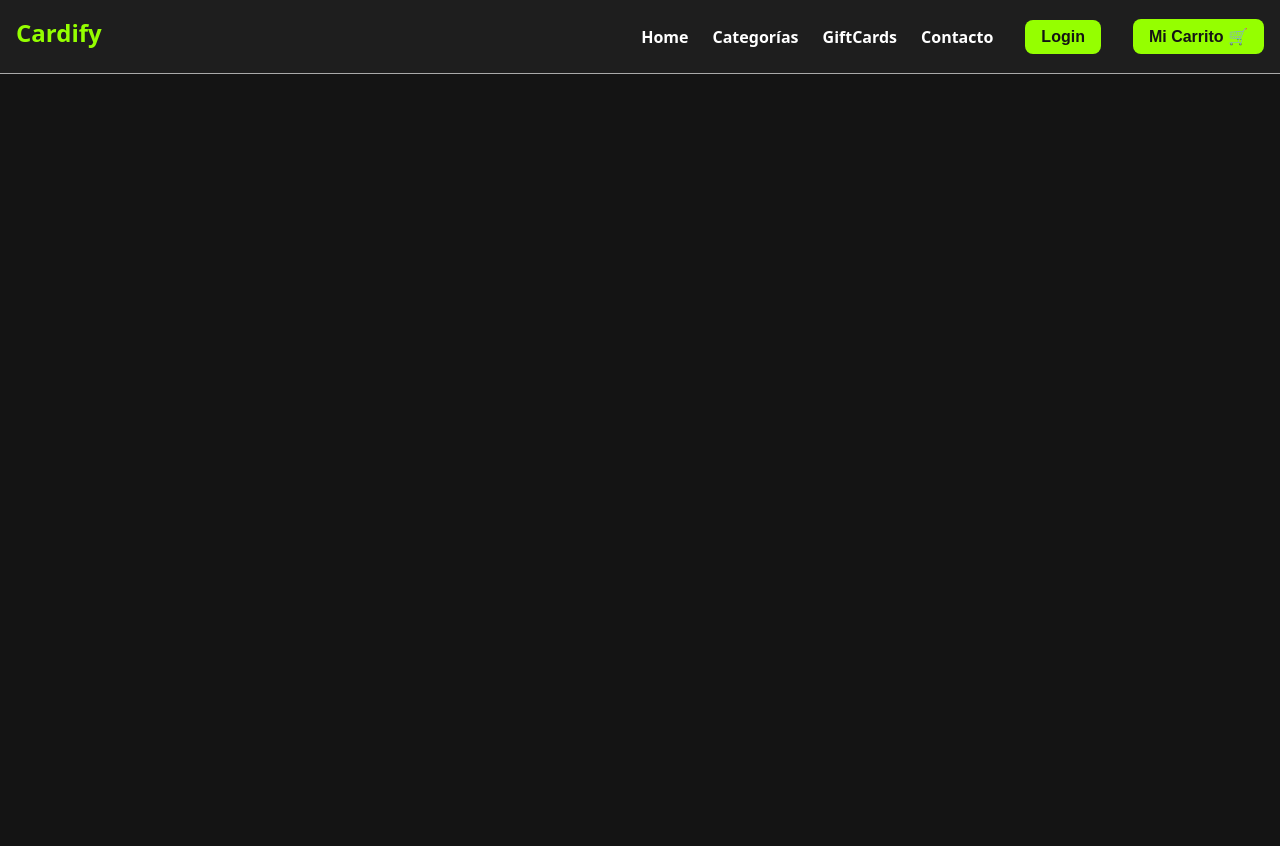
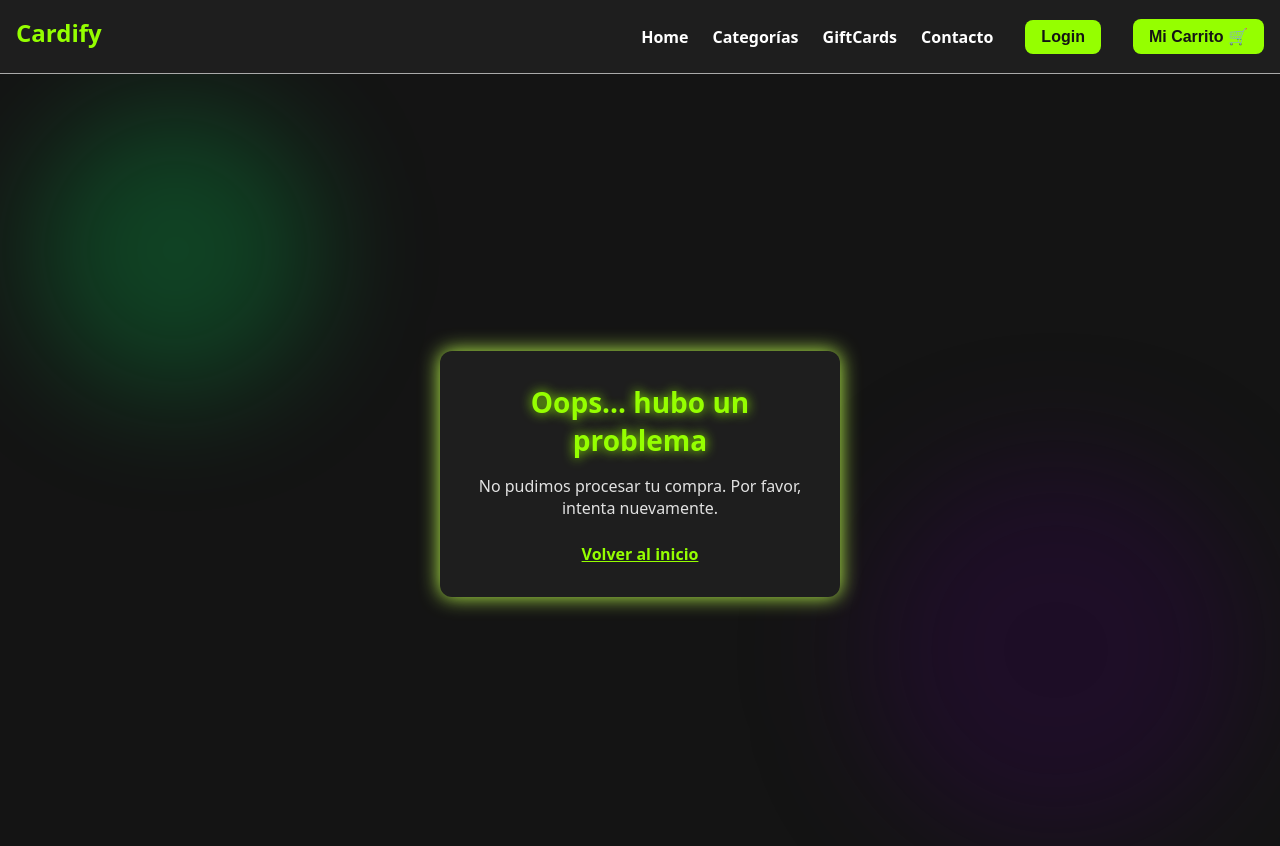
Before and after one commit to Gaby02000/Cardify-Frontend, a React (Vite) app: page /order-failed in a window 1280 px wide. Shown: the top 846 px of the page. Before the commit the page ends 800 px from the top, so only its background shows below. Built offline with nearby package versions, Linux system fonts and the light colour scheme; no server answers.

Commit message:
WIP login y register del usuario

```diff
--- a/src/App.tsx
+++ b/src/App.tsx
@@ -3,6 +3,8 @@ import { BrowserRouter as Router, Routes, Route, useLocation } from "react-route
 import Home from "./pages/Home";
 import Login from "./pages/Login";
 import Register from "./pages/Register";
+import ConfirmedOrder from "./pages/ConfirmedOrder";
+import FailedOrder from "./pages/FailedOrder";
 import Navbar from "./components/Navbar/Navbar";
 
 const AppWrapper = () => {
@@ -16,6 +18,8 @@ const AppWrapper = () => {
         <Route path="/" element={<Home />} />
         <Route path="/login" element={<Login />} />
         <Route path="/register" element={<Register />} />
+        <Route path="/order-confirmed" element={<ConfirmedOrder />} />
+        <Route path="/order-failed" element={<FailedOrder />} />
       </Routes>
     </>
   );
--- a/src/components/CheckoutButton.tsx
+++ b/src/components/CheckoutButton.tsx
@@ -27,12 +27,15 @@ const CheckoutButton = () => {
         body: JSON.stringify({}),
       });
 
-      if (!res.ok) throw new Error("Error al crear orden");
+      if (!res.ok) {
+        navigate("/order-failed");
+        return;
+      }
       //const order = await res.json();
 
-      alert("Orden creada exitosamente!");
+      //alert("Orden creada exitosamente!");
       //clearCart();
-      navigate("/orden-confirmada");
+      navigate("/order-confirmed");
     } catch (err) {
       console.error(err);
       alert("Error al procesar la orden");
--- a/src/context/UserContext.tsx
+++ b/src/context/UserContext.tsx
@@ -1,4 +1,5 @@
-import { createContext, useContext, useState, ReactNode } from "react";
+import { createContext, useContext, useState } from "react";
+import type { ReactNode } from "react";
 
 type User = {
   id: number;
--- a/src/hooks/useAuth.tsx
+++ b/src/hooks/useAuth.tsx
@@ -1,68 +1,35 @@
 // src/hooks/useAuth.ts
-import { useState, useEffect } from "react"
+import { useEffect } from "react";
+import { useUser } from "../context/UserContext";
+import axios from "axios";
 
-type User = {
-  id: number
-  name: string
-  email: string
-}
-
-type RegisterPayload = {
-  name: string
-  email: string
-  password: string
-}
+const apiUrl = import.meta.env.VITE_API_URL;
 
 export const useAuth = () => {
-  const [user, setUser] = useState<User | null>(null)
-  const [loading, setLoading] = useState(true)
+  const { user, setUser, logout } = useUser();
 
   useEffect(() => {
-    const storedUser = localStorage.getItem("user")
-    if (storedUser) {
-      setUser(JSON.parse(storedUser))
+    const fetchUser = async () => {
+      try {
+        const res = await axios.get(`${apiUrl}/user`, {
+          withCredentials: true,
+        });
+        setUser(res.data.user); // ✅ Extrae solo el objeto user
+      } catch (err) {
+        // Usuario no autenticado
+      }
+    };
+
+    if (!user) {
+      fetchUser();
     }
-    setLoading(false)
-  }, [])
+  }, []);
 
-  const login = async (email: string, password: string) => {
-    // Simulación de login (sin verificación real)
-    const storedUser = localStorage.getItem("registeredUser")
-    if (!storedUser) {
-      throw new Error("Usuario no registrado")
-    }
-
-    const parsed = JSON.parse(storedUser)
-    if (parsed.email === email && parsed.password === password) {
-      const loggedUser: User = { id: 1, name: parsed.name, email: parsed.email }
-      localStorage.setItem("user", JSON.stringify(loggedUser))
-      setUser(loggedUser)
-    } else {
-      throw new Error("Credenciales inválidas")
-    }
-  }
-
-  const register = async ({ name, email, password }: RegisterPayload) => {
-    const registeredUser = {
-      name,
-      email,
-      password,
-    }
-    // Simula guardar usuario (de forma insegura, solo para demo)
-    localStorage.setItem("registeredUser", JSON.stringify(registeredUser))
-  }
-
-  const logout = () => {
-    localStorage.removeItem("user")
-    setUser(null)
-  }
+  const isAuthenticated = !!user;
 
   return {
     user,
-    login,
-    register,
+    isAuthenticated,
     logout,
-    loading,
-    isAuthenticated: !!user,
-  }
-}
+  };
+};
--- a/src/pages/ConfirmedOrder.tsx
+++ b/src/pages/ConfirmedOrder.tsx
@@ -1,11 +1,84 @@
 // src/pages/ConfirmedOrder.tsx
+import React from "react";
+
 const ConfirmedOrder = () => {
-    return (
-      <div style={{ padding: "2rem", textAlign: "center" }}>
-        <h2>¡Gracias por tu compra!</h2>
-        <p>Tu orden ha sido procesada correctamente.</p>
+  return (
+    <main style={mainStyle}>
+      <div style={backgroundStyle1} />
+      <div style={backgroundStyle2} />
+
+      <div style={cardStyle}>
+        <h2 style={titleStyle}>¡Gracias por tu compra! 🎉</h2>
+        <p style={textStyle}>Tu orden fue procesada con éxito. En breve recibirás un email con los detalles.</p>
+        <a href="/" style={linkStyle}>Volver al inicio</a>
       </div>
-    );
-  };
+    </main>
+  );
+};
 
-  export default ConfirmedOrder;
+export default ConfirmedOrder;
+
+const mainStyle: React.CSSProperties = {
+  position: "relative",
+  minHeight: "100vh",
+  padding: "2rem",
+  display: "flex",
+  alignItems: "center",
+  justifyContent: "center",
+  backgroundColor: "var(--color-bg)",
+  overflow: "hidden",
+};
+
+const backgroundStyle1: React.CSSProperties = {
+  position: "absolute",
+  top: "2rem",
+  left: "2rem",
+  width: "18rem",
+  height: "18rem",
+  backgroundColor: "rgba(0, 255, 100, 0.2)",
+  borderRadius: "50%",
+  filter: "blur(60px)",
+  zIndex: 0,
+};
+
+const backgroundStyle2: React.CSSProperties = {
+  position: "absolute",
+  bottom: "2rem",
+  right: "2rem",
+  width: "24rem",
+  height: "24rem",
+  backgroundColor: "rgba(53,2,83,0.3)",
+  borderRadius: "50%",
+  filter: "blur(60px)",
+  zIndex: 0,
+};
+
+const cardStyle: React.CSSProperties = {
+  position: "relative",
+  zIndex: 1,
+  backgroundColor: "var(--color-surface)",
+  padding: "2rem",
+  borderRadius: "12px",
+  boxShadow: "var(--shadow-glow)",
+  width: "100%",
+  maxWidth: "400px",
+  textAlign: "center",
+};
+
+const titleStyle: React.CSSProperties = {
+  color: "var(--color-primary)",
+  marginBottom: "1rem",
+  fontSize: "1.75rem",
+  textShadow: "var(--shadow-primary)",
+};
+
+const textStyle: React.CSSProperties = {
+  color: "var(--color-text)",
+  marginBottom: "1.5rem",
+};
+
+const linkStyle: React.CSSProperties = {
+  color: "var(--color-primary)",
+  fontWeight: "bold",
+  textDecoration: "underline",
+};
--- /dev/null
+++ b/src/pages/FailedOrder.tsx
@@ -0,0 +1,85 @@
+// src/pages/FailedOrder.tsx
+import React from "react";
+
+const FailedOrder = () => {
+    return (
+      <main style={mainStyle}>
+        <div style={backgroundStyle1} />
+        <div style={backgroundStyle2} />
+
+        <div style={cardStyle}>
+          <h2 style={titleStyle}>Oops... hubo un problema</h2>
+          <p style={textStyle}>No pudimos procesar tu compra. Por favor, intenta nuevamente.</p>
+          <a href="/" style={linkStyle}>Volver al inicio</a>
+        </div>
+      </main>
+    );
+  };
+
+  export default FailedOrder;
+
+  // (Usa los mismos estilos que ConfirmedOrder.tsx)
+  const mainStyle: React.CSSProperties = {
+    position: "relative",
+    minHeight: "100vh",
+    padding: "2rem",
+    display: "flex",
+    alignItems: "center",
+    justifyContent: "center",
+    backgroundColor: "var(--color-bg)",
+    overflow: "hidden",
+  };
+
+  const backgroundStyle1: React.CSSProperties = {
+    position: "absolute",
+    top: "2rem",
+    left: "2rem",
+    width: "18rem",
+    height: "18rem",
+    backgroundColor: "rgba(0, 255, 100, 0.2)",
+    borderRadius: "50%",
+    filter: "blur(60px)",
+    zIndex: 0,
+  };
+
+  const backgroundStyle2: React.CSSProperties = {
+    position: "absolute",
+    bottom: "2rem",
+    right: "2rem",
+    width: "24rem",
+    height: "24rem",
+    backgroundColor: "rgba(53,2,83,0.3)",
+    borderRadius: "50%",
+    filter: "blur(60px)",
+    zIndex: 0,
+  };
+
+  const cardStyle: React.CSSProperties = {
+    position: "relative",
+    zIndex: 1,
+    backgroundColor: "var(--color-surface)",
+    padding: "2rem",
+    borderRadius: "12px",
+    boxShadow: "var(--shadow-glow)",
+    width: "100%",
+    maxWidth: "400px",
+    textAlign: "center",
+  };
+
+  const titleStyle: React.CSSProperties = {
+    color: "var(--color-primary)",
+    marginBottom: "1rem",
+    fontSize: "1.75rem",
+    textShadow: "var(--shadow-primary)",
+  };
+
+  const textStyle: React.CSSProperties = {
+    color: "var(--color-text)",
+    marginBottom: "1.5rem",
+  };
+
+  const linkStyle: React.CSSProperties = {
+    color: "var(--color-primary)",
+    fontWeight: "bold",
+    textDecoration: "underline",
+  };
--- a/src/pages/Register.tsx
+++ b/src/pages/Register.tsx
@@ -24,7 +24,7 @@ const Register = () => {
         }
       );
 
-      alert("Usuario registrado correctamente");
+      // alert("Usuario registrado correctamente");
       navigate("/login");
     } catch (error: any) {
       console.error("Error al registrarse", error);
```
